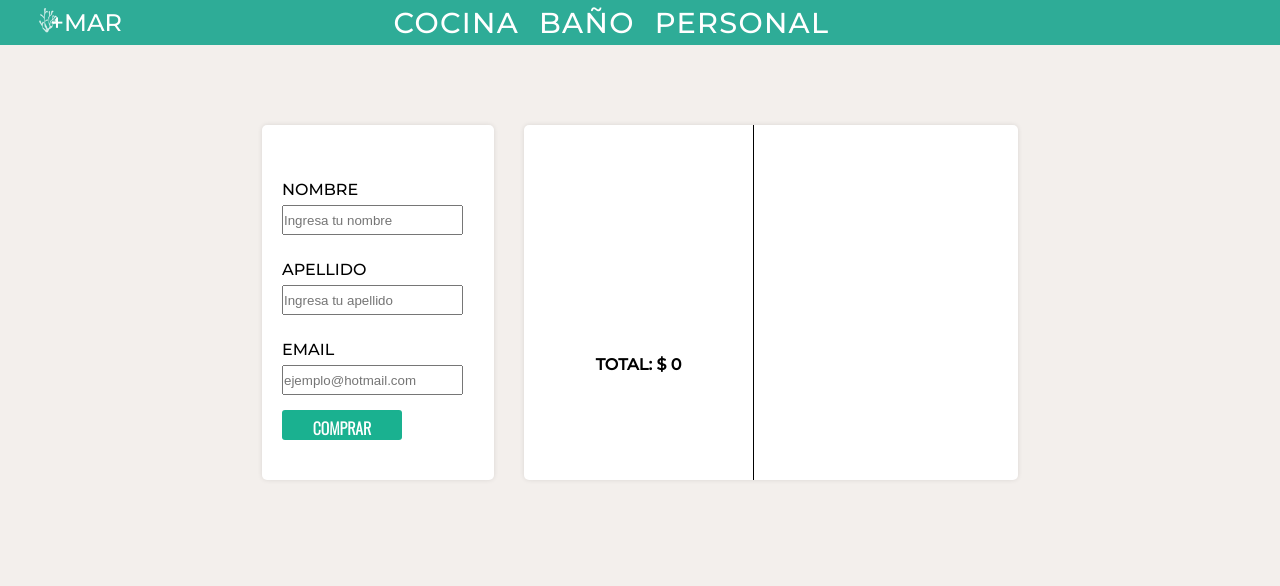
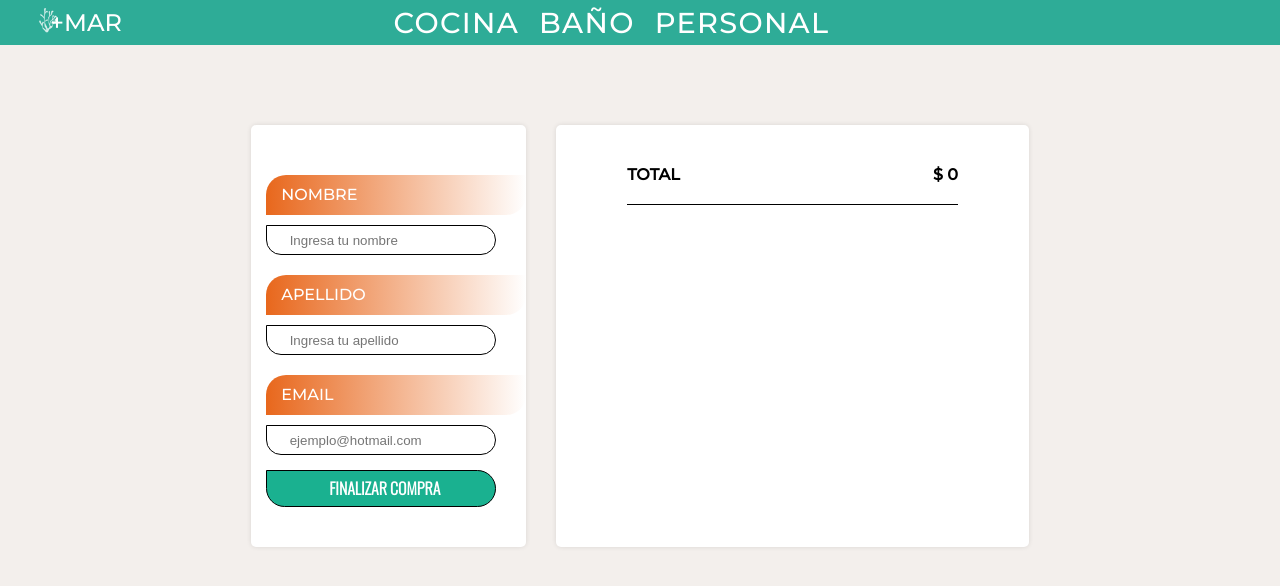
Before and after one commit to AgustinTrigo/Proyecto_React, a React (Create React App) app: page /checkout in a window 1280 px wide. Shown: the top 586 px of the page. Built offline with nearby package versions, Linux system fonts and the light colour scheme.

Commit message:
Configurando Checkout-3(re)

```diff
--- a/src/components/Checkout.jsx
+++ b/src/components/Checkout.jsx
@@ -1,26 +1,46 @@
 import React from "react";
+import { useState } from "react";
 import { useContext } from "react";
 import { CartContext } from "../context/cartContext";
+import {serverTimestamp} from "firebase/firestore"
 
 const Checkout = () =>{
 
     const {cart, sumarTotal} = useContext(CartContext);
 
+    const [nombre, setNombre] = useState("");
+    const [apellido, setApellido] = useState("");
+    const [email, setEmail] = useState("");
+
+    const total = sumarTotal();
+    const sendOrders = () => {
+
+
+        const orden = {
+            buyer: {nombre, apellido, email},
+            items: cart,
+            total,
+        }
+
+        console.log(orden);
+    }
+
 
     return (
         <div className="checkout">
             <form className="cart-bg checkout__form">
-                <label for="nombre">NOMBRE</label>
-                <input name="nombre" type="text" placeholder="Ingresa tu nombre"/>
-                <label for="apellido">APELLIDO</label>
-                <input name="apellido" type="text" placeholder="Ingresa tu apellido"/>
-                <label for="email">EMAIL</label>
-                <input name="email" type="text" placeholder="ejemplo@hotmail.com"/>
-                <input type="button" className="checkout__btn" value="comprar"/>
+                <label htmlFor="nombre">NOMBRE</label>
+                <input name="nombre" type="text" placeholder="  Ingresa tu nombre" onChange={(e)=>{setNombre(e.target.value)}}/>
+                <label htmlFor="apellido">APELLIDO</label>
+                <input name="apellido" type="text" placeholder="  Ingresa tu apellido" onChange={(e)=>{setApellido(e.target.value)}}/>
+                <label htmlFor="email">EMAIL</label>
+                <input name="email" type="text" placeholder="  ejemplo@hotmail.com" onChange={(e)=>{setEmail(e.target.value)}}/>
+                <input type="button" className="checkout__btn" value="finalizar compra" onClick={()=>sendOrders()}/>
             </form>
             <div className="cart-bg checkout__detail">
                 <div className="checkout__detail--info">
-                    <h4>TOTAL: $  {sumarTotal()}</h4>
+                    <h4>TOTAL</h4>
+                    <h4>$ {total}</h4>
                 </div>
                 {cart.map(e =>(
                     <div key={e.id} className="cart__items--container">
--- a/src/css/cart.css
+++ b/src/css/cart.css
@@ -37,6 +37,7 @@
     justify-content: flex-start;
     align-items: center;
     margin: 10px 0px 10px 20px;
+    max-width: 580px;
 }
 
 
--- a/src/css/style.css
+++ b/src/css/style.css
@@ -159,37 +159,52 @@ body{
     padding-bottom: 35px;
 }
 
-.checkout__form input, label{
+.checkout__form label{
     display: block;
-    height: 30px;
-    margin-left: 20px;
+    width: 260px;
+    height: 25px;
+    margin-top: 25px;
+    margin-left: 15px;
+    margin: 20px 0px 10px 15px;
+    border-radius: 20px;
+    background-image: linear-gradient(to right, rgba(231, 97, 19, 0.959),  white);
+    padding: 10px 0px 30px 15px;
+    color: white;
+    border-bottom-left-radius: 0px;
+    border-top-right-radius: 0px;
 }
 
-.checkout__form label{
-    height: 25px;
-    margin-top: 25px;
+.checkout__form input{
+    display: block;
+    width: 230px;
+    border: solid 1px black;
+    height: 30px;
+    border-radius: 50px;
+    margin-left: 15px;
+    border-top-left-radius: 0px;
+    padding-left: 15px;
 }
 
+
 .checkout__detail{
-    position: relative;
     grid-area: check;
     display: flex;
     flex-direction: column;
-    align-items: flex-end;
+    align-items: center;
+    color: rgb(99, 98, 98);
 }
 
 .checkout__detail--info{
-    position: absolute;
-    top: 0;
-    left: 0;
-    width: 230px;
-    height: 100%;
-    border-right: solid 1px black;
+    width: 70%;
+    height: 50px;
+    display: flex;
+    flex-direction: row;
+    justify-content: space-between;
+    align-self: center;
+    border-bottom: solid 1px black;
+    color: black;
 }
 
-.checkout__detail--info h4{
-    margin-top: 230px;
-}
 
 .checkout__btn{
     width: 120px;
@@ -199,10 +214,10 @@ body{
     font-size: 1em;
     margin-top: 15px;
     margin-bottom: 5px;
-    padding: 5px 8px 20px 8px;
+    padding: 5px 8px 30px 8px;
     background-color: rgb(26, 177, 144);
     color: white;
-    border: solid 1px rgba(0, 0, 0, 0);
+    border: none;
     border-radius: 3px;
 
 }
```
